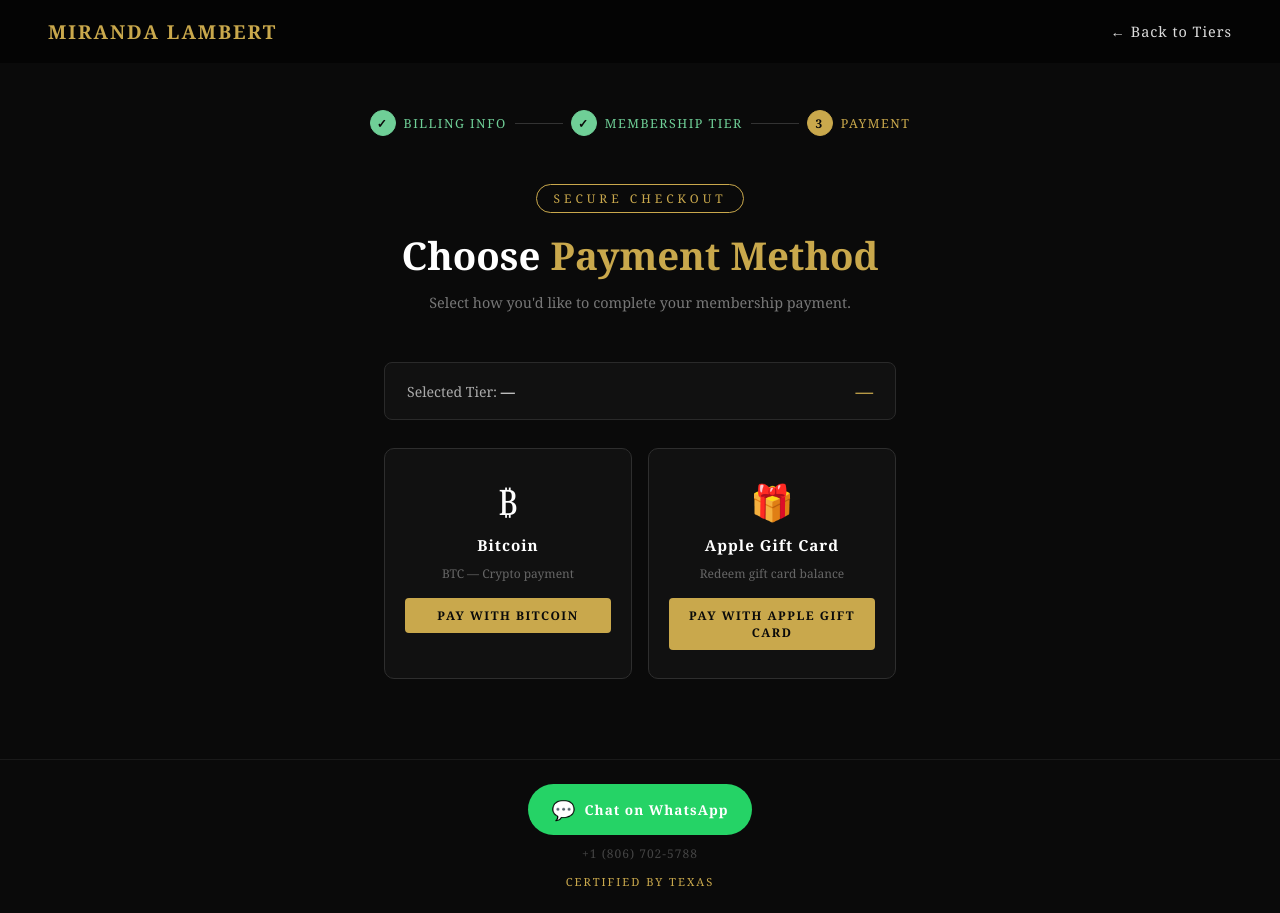
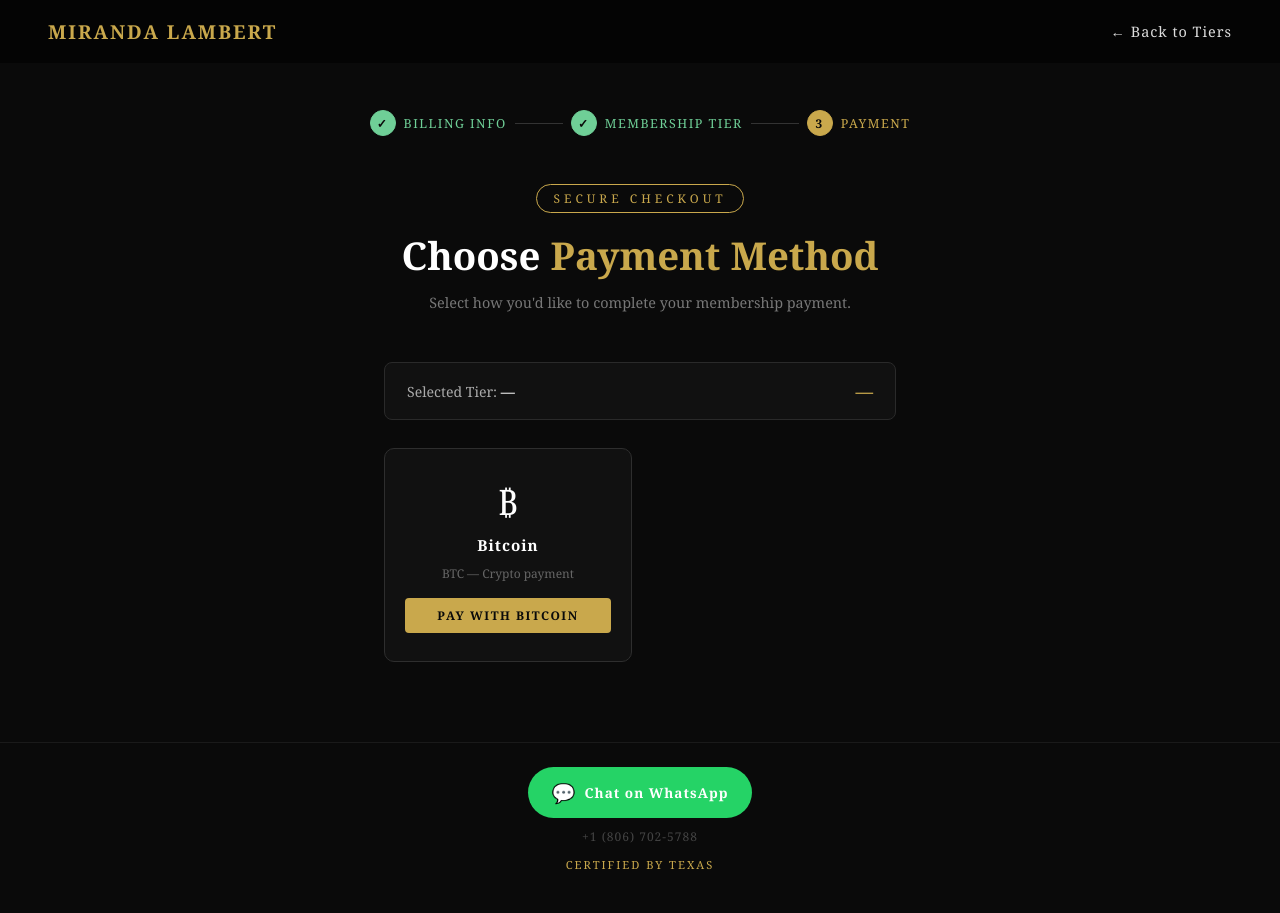
Before and after one commit to emily2438781-prog/Miranda-Lambert-membership, a website: page public/payment-method.html in a window 1280 px wide. Drawn offline with Linux system fonts and the light colour scheme.

Commit message:
Remove Apple Gift Card payment option, keep only Bitcoin

```diff
--- a/public/payment-method.html
+++ b/public/payment-method.html
@@ -434,12 +434,6 @@
       <div class="opt-sub">BTC — Crypto payment</div>
       <button class="opt-cta">Pay With Bitcoin</button>
     </div>
-    <div class="option-btn" id="opt-apple" onclick="showForm('apple')">
-      <div class="opt-icon">🎁</div>
-      <div class="opt-label">Apple Gift Card</div>
-      <div class="opt-sub">Redeem gift card balance</div>
-      <button class="opt-cta">Pay With Apple Gift Card</button>
-    </div>
   </div>
 
   <!-- FORMS -->
@@ -532,13 +526,8 @@
     }
 
     function showForm(type) {
-      document.getElementById('form-btc').classList.remove('visible');
-      document.getElementById('form-apple').classList.remove('visible');
-      document.getElementById('opt-btc').classList.remove('active');
-      document.getElementById('opt-apple').classList.remove('active');
-      document.getElementById('form-' + type).classList.add('visible');
-      document.getElementById('opt-' + type).classList.add('active');
-      document.getElementById('form-' + type).scrollIntoView({ behavior: 'smooth', block: 'start' });
+      document.getElementById('form-btc').classList.add('visible');
+      document.getElementById('opt-btc').classList.add('active');
     }
 
     function copyBTC() {
```
